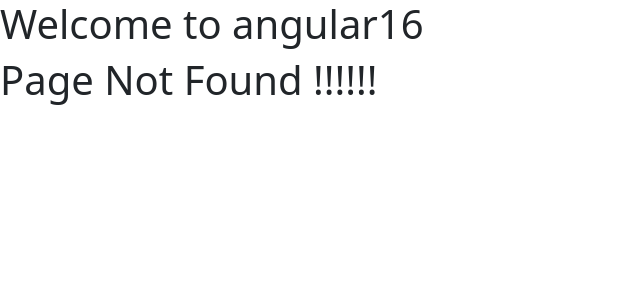
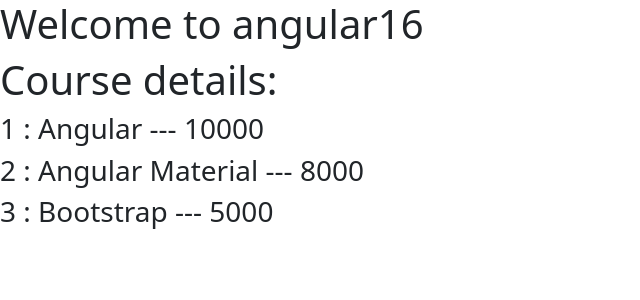
Before and after one commit to iamVenky7/Angular16, an Angular app: page /courseDetails in a window 1280 px wide. Before the commit this address had no page. Shown: the top 300 px of the page, without its empty margins (0-640 px from the left). Built offline with nearby package versions, Linux system fonts and the light colour scheme.

Commit message:
Routing continued

```diff
--- a/src/app/app.module.ts
+++ b/src/app/app.module.ts
@@ -19,6 +19,8 @@ import { ForComponent } from './components/for/for.component';
 import { ParentComponent } from './components/parent/parent.component';
 import { ChildComponent } from './components/child/child.component';
 import { PageNotFoundComponent } from './components/page-not-found/page-not-found.component';
+import { CourseNameComponent } from './components/course-name/course-name.component';
+import { CourseDetailsComponent } from './components/course-details/course-details.component';
 
 @NgModule({
   declarations: [
@@ -36,6 +38,8 @@ import { PageNotFoundComponent } from './components/page-not-found/page-not-foun
     ParentComponent,
     ChildComponent,
     PageNotFoundComponent,
+    CourseNameComponent,
+    CourseDetailsComponent,
   ],
   imports: [
     BrowserModule,
--- /dev/null
+++ b/src/app/components/course-details/course-details.component.html
@@ -0,0 +1,6 @@
+<h1>Course details:</h1>
+
+
+<h3 *ngFor="let x of course">
+ {{x.id}} : {{x.name}} --- {{x.fee}}
+</h3>
--- /dev/null
+++ b/src/app/components/course-details/course-details.component.ts
@@ -0,0 +1,14 @@
+import { Component } from '@angular/core';
+
+@Component({
+  selector: 'app-course-details',
+  templateUrl: './course-details.component.html',
+  styleUrls: ['./course-details.component.css'],
+})
+export class CourseDetailsComponent {
+  public course = [
+    { id: 1, name: 'Angular', fee: 10000 },
+    { id: 2, name: 'Angular Material', fee: 8000 },
+    { id: 3, name: 'Bootstrap', fee: 5000 },
+  ];
+}
--- /dev/null
+++ b/src/app/components/course-name/course-name.component.html
@@ -0,0 +1,6 @@
+<h1>Course names:</h1>
+
+
+<h3 *ngFor="let x of course">
+  {{x.name}}
+</h3>
--- /dev/null
+++ b/src/app/components/course-name/course-name.component.ts
@@ -0,0 +1,15 @@
+import { Component } from '@angular/core';
+
+@Component({
+  selector: 'app-course-name',
+  templateUrl: './course-name.component.html',
+  styleUrls: ['./course-name.component.css']
+})
+export class CourseNameComponent {
+
+  public course = [
+    {id:1, name:'Angular', fee:10000},
+    {id:2, name:'Angular Material', fee:8000},
+    {id:3, name:'Bootstrap', fee:5000},
+  ]
+}
--- a/src/app/components/home/home.component.html
+++ b/src/app/components/home/home.component.html
@@ -1 +1,3 @@
 <h2>Welcome to Home components</h2>
+<button mat-raised-button color="primary" routerLink="/courseName">Course Names</button>
+<button mat-raised-button color="accent" style="margin-left: 10px;" [routerLink]="'/courseDetails'">Course Details</button>
```
Also changed, not shown: src/app/app-routing.module.ts (+10 -2 lines), src/app/components/course-details/course-details.component.css (added), src/app/components/course-name/course-name.component.css (added).
